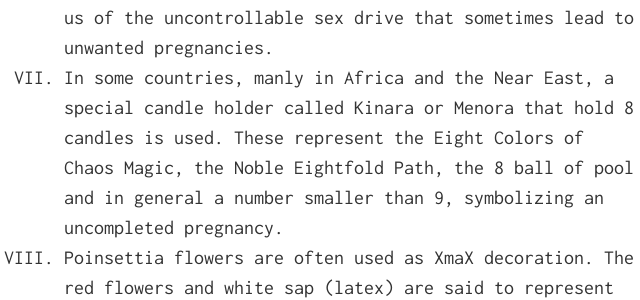
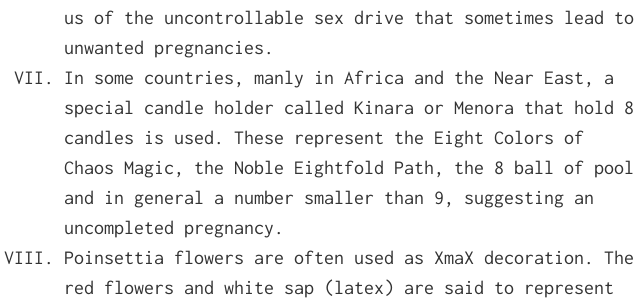
Before and after one commit to discordian-xmax/-discordian-xmax.github.io, a plain HTML site: page index.html in a window 1280 px wide. Shown: the part 3267-3567 px from the top of the page, 306-946 px from the left. Drawn offline with Linux system fonts and the light colour scheme.

Commit message:
Update index.html

```diff
--- a/index.html
+++ b/index.html
@@ -56,7 +56,7 @@
 
           <li>A few branches of the Mistletoe plant are also traditionally hang inside the house. People standing under the Mistletoe are to kiss passionately, to remind us of the uncontrollable sex drive that sometimes lead to unwanted pregnancies.</li>
 
-          <li>In some countries, manly in Africa and the Near East, a special candle holder called Kinara or Menora that hold 8 candles is used. These represent the Eight Colors of Chaos Magic, the Noble Eightfold Path, the 8 ball of pool and in general a number smaller than 9, symbolizing an uncompleted pregnancy.</li>
+          <li>In some countries, manly in Africa and the Near East, a special candle holder called Kinara or Menora that hold 8 candles is used. These represent the Eight Colors of Chaos Magic, the Noble Eightfold Path, the 8 ball of pool and in general a number smaller than 9, suggesting an uncompleted pregnancy.</li>
 
           <li>Poinsettia flowers are often used as XmaX decoration. The red flowers and white sap (latex) are said to represent the sexual act, the abortion blood and fetus, as well as the latex condom that could have prevented the whole thing.</li>
         </ol>
```
